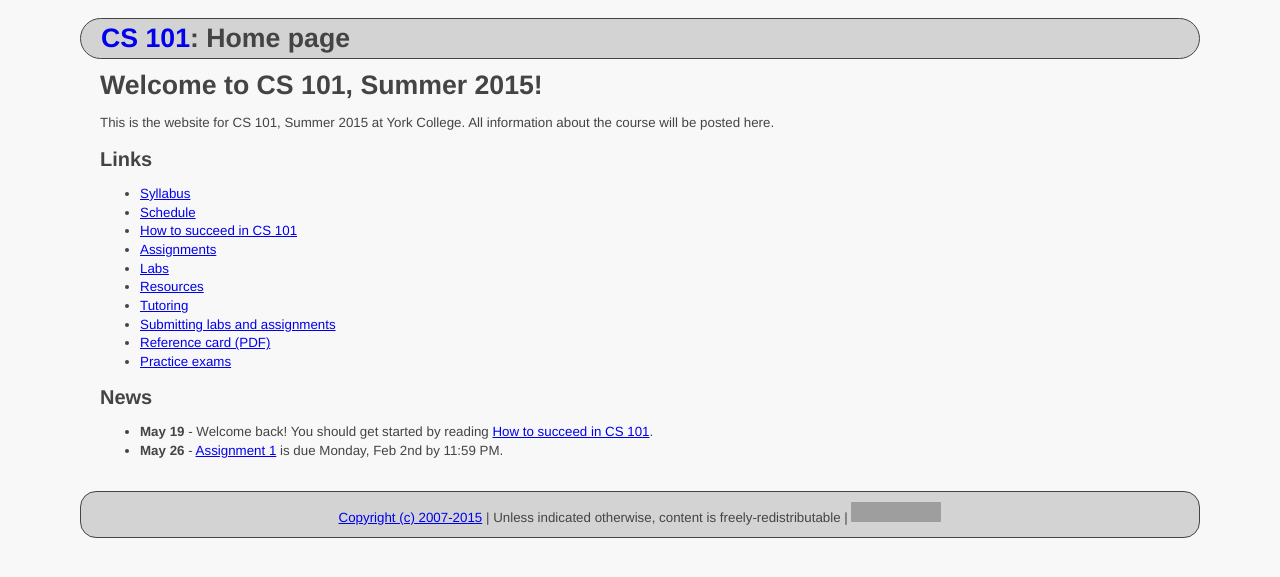
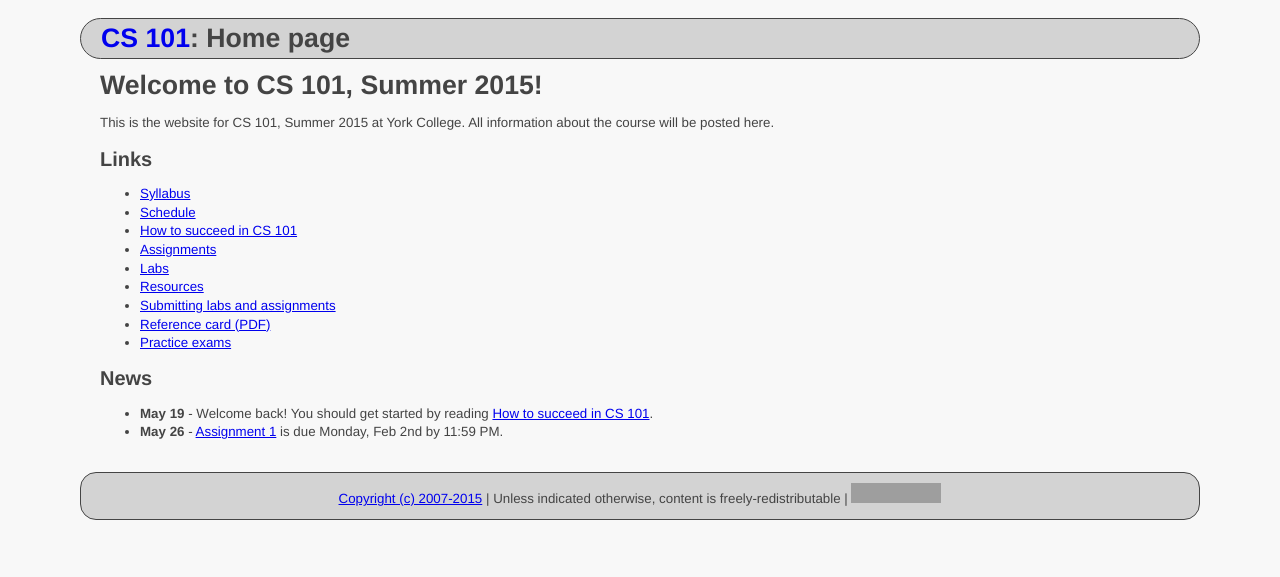
Before and after one commit to ycpcs/cs101-summer2015, a Jekyll site: the page built from index.md, in a window 1280 px wide. Shown: the top 577 px of the page. Built offline with Jekyll 4.4.1, drawn with Linux system fonts in a browser that asks for light colours; Markdown is read by kramdown in place of the engine named in the settings; grey boxes are pictures that could not be loaded.

Commit message:
update index
update index

```diff
--- a/index.md
+++ b/index.md
@@ -16,7 +16,6 @@ All information about the course will be posted here.
 * [Assignments](assign/index.html)
 * [Labs](labs/index.html)
 * [Resources](resources.html)
-* [Tutoring](tutoring.html)
 * [Submitting labs and assignments](submitting.html)
 * [Reference card (PDF)](refcard.pdf)
 * [Practice exams](practice/index.html)
```
